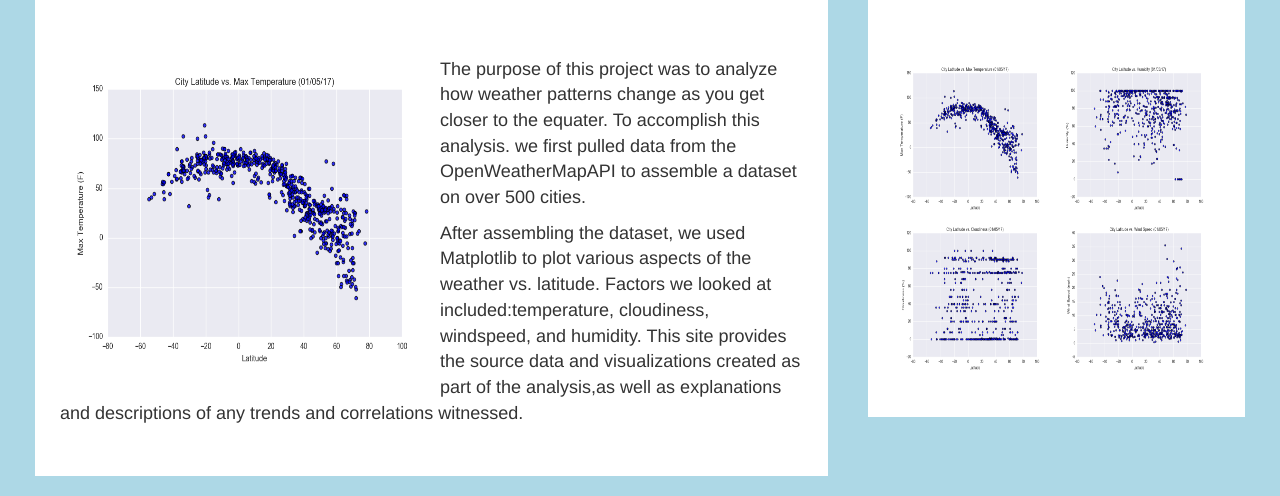
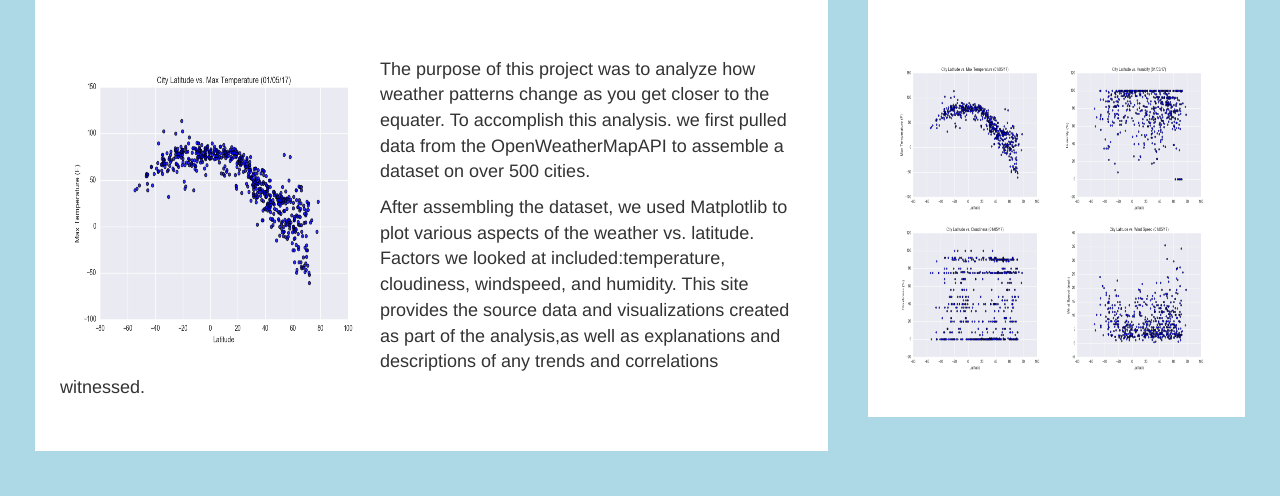
Before and after one commit to Jahmah/Latitude---web_visualisation_dashboard, a plain HTML site: page index.html in a window 1280 px wide. Shown: the part 308-804 px from the top of the page. Drawn offline with Linux system fonts and the light colour scheme; some packages are replaced by stand-ins of ours.

Commit message:
Final script

```diff
--- a/index.html
+++ b/index.html
@@ -5,7 +5,7 @@
     <link rel="icon" type="image/png" href="assets/img/favicon.ico">
     <meta http-equiv="X-UA-Compatible" content="IE=edge,chrome=1" />
 
-    <title>Latitude Page</title>
+    <title>Landing Page</title>
     <!-- Required meta tags -->
     <meta charset="utf-8">
     <meta name="viewport" content="width=device-width, initial-scale=1, shrink-to-fit=no">
@@ -66,7 +66,7 @@
                                 <h1 class="title">Summary: Latitude vs. X</h1>
                             </div>
                             <div class="box">
-                                <img src="./assets/images/Fig1.png" alt="Latitude vs. Max Temperature" height="320" width="380" align="left">
+                                <img src="./assets/images/Fig1.png" alt="Latitude vs. Max Temperature" height="300" width="320" align="left">
                                 <p class="category"> The purpose of this project was to analyze how weather patterns change as you get closer to the equater.
                                                      To accomplish this analysis. we first pulled data from the OpenWeatherMapAPI to assemble a dataset on over 500 cities.
                                 </p>
```
Also changed, not shown: landing.html (+1 -1 lines).
